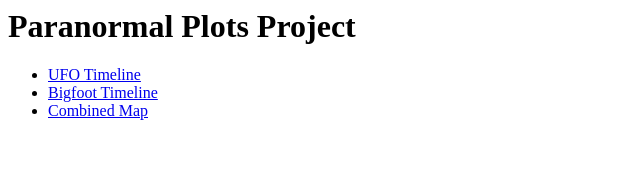
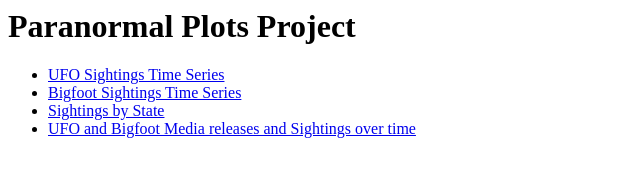
Before and after one commit to liavargas/Paranormal-Plots-Project, a plain HTML site: page index.html in a window 1280 px wide. Shown: the whole page, without its empty margins (0-640 px from the left). Drawn offline with Linux system fonts and the light colour scheme.

Commit message:
Update links for UFO and Bigfoot timelines

```diff
--- a/index.html
+++ b/index.html
@@ -1,7 +1,9 @@
 <h1>Paranormal Plots Project</h1>
 
 <ul>
-  <li><a href="ufo_events_timeseries.html">UFO Timeline</a></li>
-  <li><a href="bigfoot_events_timeseries.html">Bigfoot Timeline</a></li>
-  <li><a href="paranormal_by_state_combined.html">Combined Map</a></li>
+  <li><a href="ufo_events_timeseries.html">UFO Sightings Time Series</a></li>
+  <li><a href="bigfoot_events_timeseries.html">Bigfoot Sightings Time Series</a></li>
+  <li><a href="paranormal_by_state_combined.html">Sightings by State</a></li>
+  <li><a href="paranormal_media_timeseries.html">UFO and Bigfoot Media releases and Sightings over time</a></li>
+
 </ul>
```
